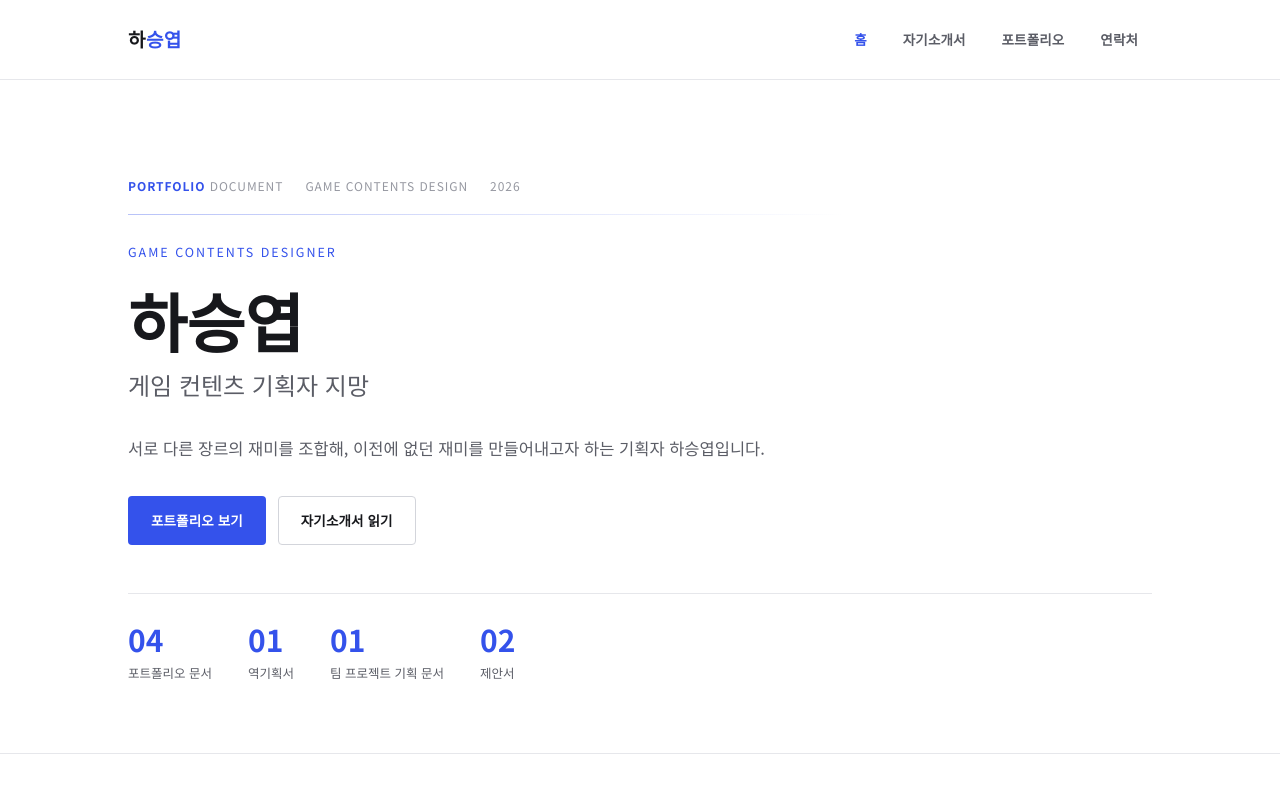
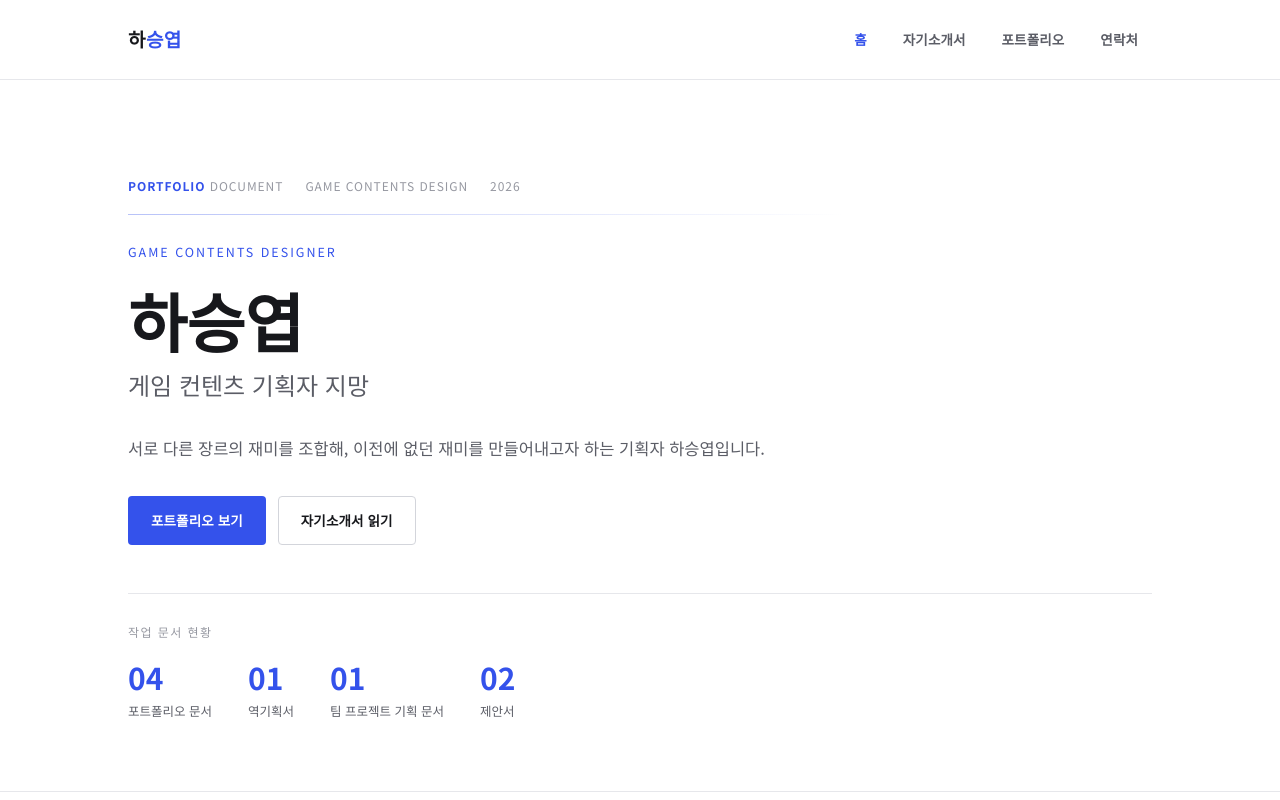
Before and after one commit to Mobringg/Mobring_PR_Page, a Next.js app: page / in a window 1280 px wide. Shown: the top 800 px of the page. Built offline with nearby package versions, Linux system fonts and the light colour scheme.

Commit message:
Add files via upload

```diff
--- a/pages/index.js
+++ b/pages/index.js
@@ -41,6 +41,8 @@ export default function Home() {
           </div>
 
           <div className="stat-row">
+            <p className="stat-row-title">작업 문서 현황</p>
+            <div className="stat-row-items">
               <div className="stat-item">
                 <div className="stat-num">{String(TOTAL_PROJECT_COUNT).padStart(2, "0")}</div>
                 <div className="stat-label">포트폴리오 문서</div>
@@ -51,6 +53,7 @@ export default function Home() {
                   <div className="stat-label">{c.category}</div>
                 </div>
               ))}
+            </div>
           </div>
         </div>
       </section>
--- a/styles/globals.css
+++ b/styles/globals.css
@@ -644,12 +644,24 @@ button {
 
 /* ============ Quick stats (hero) ============ */
 .stat-row {
+  margin-top: 48px;
+  padding-top: 28px;
+  border-top: 1px solid var(--line);
+}
+
+.stat-row-title {
+  font-family: var(--font-mono);
+  font-size: 12px;
+  letter-spacing: 0.12em;
+  text-transform: uppercase;
+  color: var(--ink-faint);
+  margin-bottom: 20px;
+}
+
+.stat-row-items {
   display: flex;
   flex-wrap: wrap;
   gap: 36px;
-  margin-top: 48px;
-  padding-top: 30px;
-  border-top: 1px solid var(--line);
 }
 
 .stat-num {
@@ -798,7 +810,7 @@ button {
   .featured-grid {
     grid-template-columns: 1fr;
   }
-  .stat-row {
+  .stat-row-items {
     gap: 24px;
   }
   .project-meta-grid {
```
Also changed, not shown: lib/data.js. Lines whose indentation alone changed are shown as unchanged.
